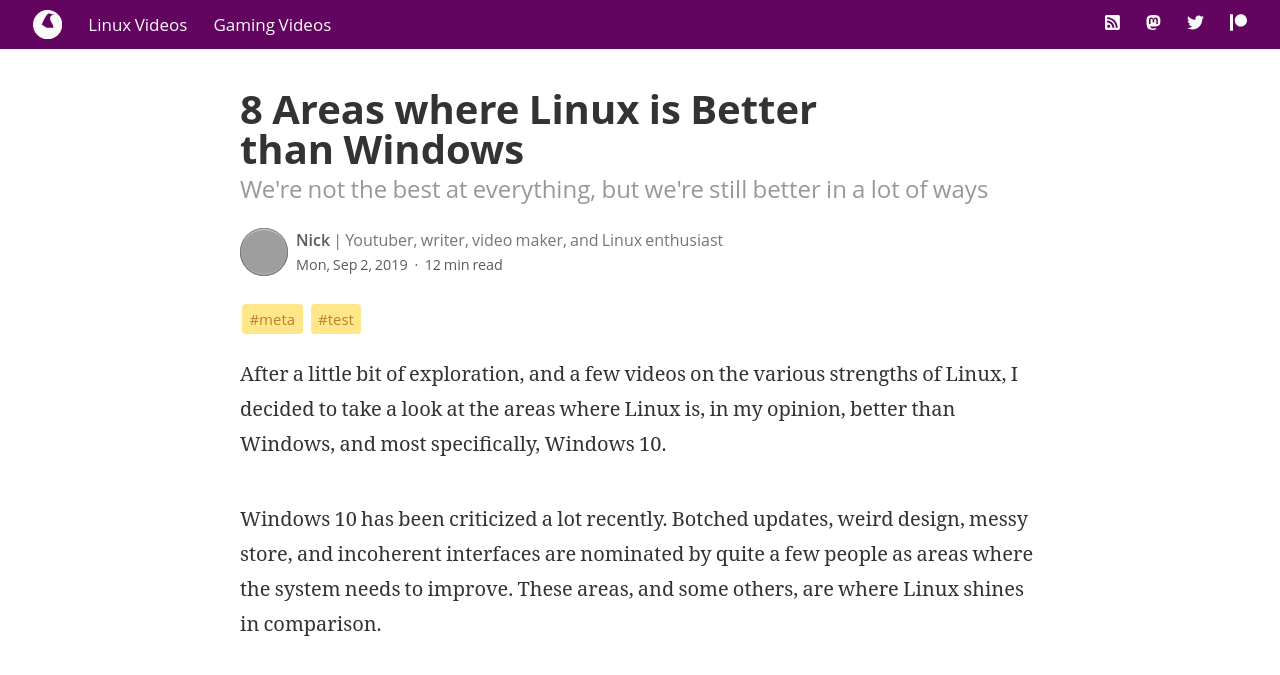
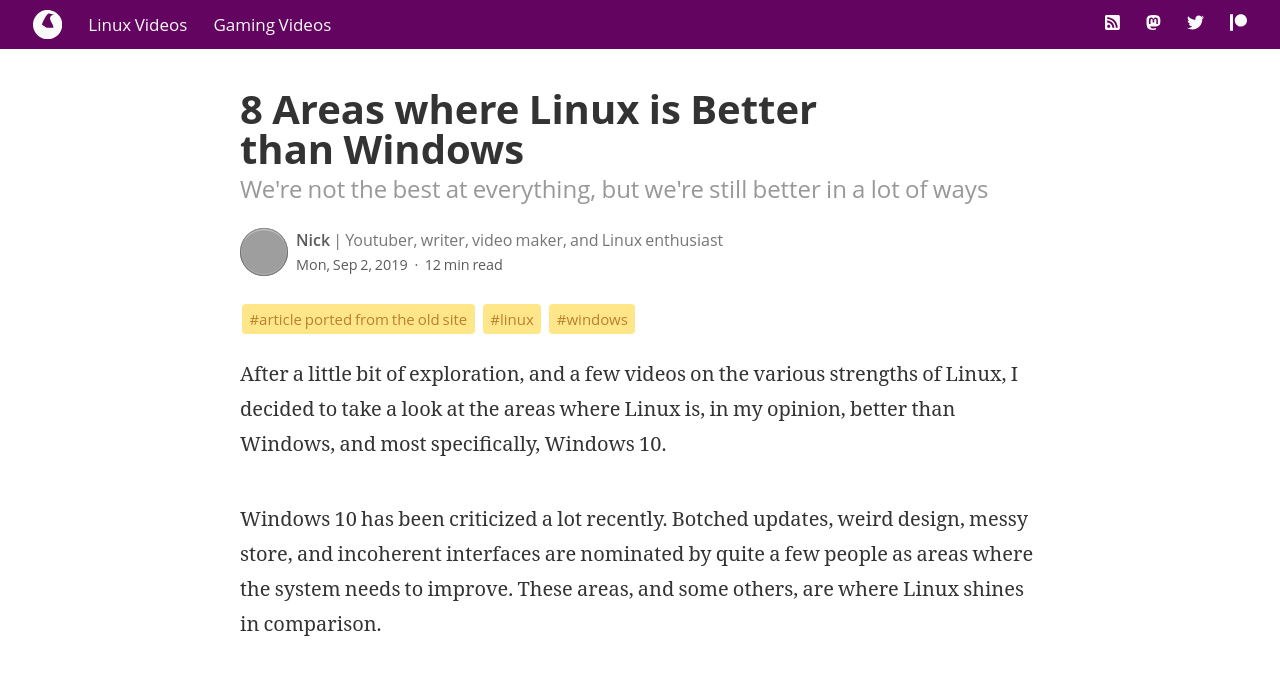
Before and after one commit to TheLinuxEXP/TheLinuxEXP.github.io, a Jekyll site: the page built from _posts/2019-09-02-8-areas-where-linux-is-better-than-windows.md, in a window 1280 px wide and 900 px high, cut to the strip 0-677 px from the top of the window. Built offline with Jekyll 4.4.1, drawn with Linux system fonts in a browser that asks for light colours; our own code applies the rules of GitHub Pages for plain Markdown files; grey boxes are pictures that could not be loaded.

Commit message:
Updated article

```diff
--- a/_posts/2019-09-02-8-areas-where-linux-is-better-than-windows.md
+++ b/_posts/2019-09-02-8-areas-where-linux-is-better-than-windows.md
@@ -4,8 +4,9 @@
 author: nick
 image: https://thelinuxexp.github.io/8-areas-cover.jpg
 tags:
-  - test
-  - meta
+  - linux
+  - article ported from the old site
+  - windows
 ---
 
 After a little bit of exploration, and a few videos on the various strengths of Linux, I decided to take a look at the areas where Linux is, in my opinion, better than Windows, and most specifically, Windows 10.
```
